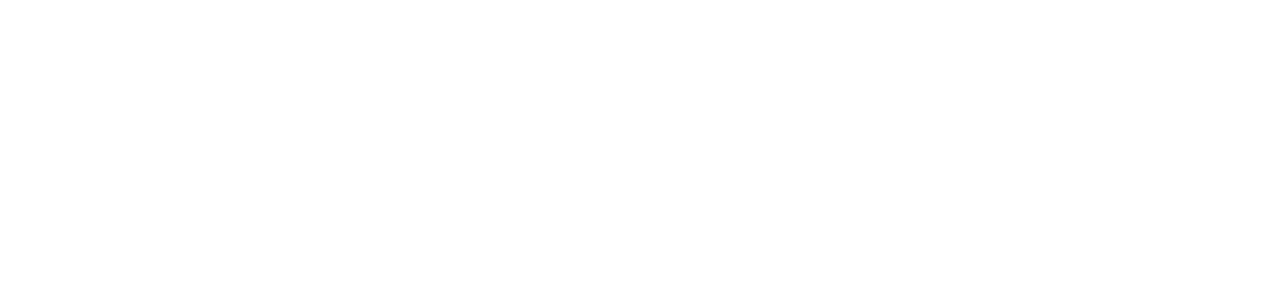
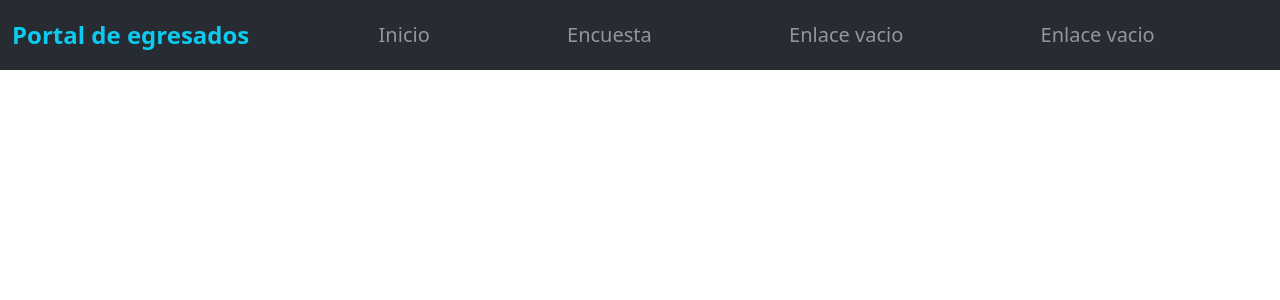
Before and after one commit to GadyelMtz/ProyectoPW, a React (Create React App) app in the folder cliente/: page /login/menu/1 in a window 1280 px wide. Before the commit this address had no page. Shown: the top 300 px of the page. Built offline with nearby package versions, Linux system fonts and the light colour scheme.

Commit message:
Desplazamiento completo

```diff
--- a/cliente/src/App.js
+++ b/cliente/src/App.js
@@ -24,8 +24,8 @@
       <Route path="/login/menu-administrador/editar-egresado/:noControl" element={<EditarEgresado />} />
       <Route path="/login/menu-administrador/eliminar-egresado/:noControl" element={<RUD_Egresados />} />
 
-      <Route path="/:noControl/menu" element={<MenuEgresado />}/>
-      <Route path="/:noControl/encuesta" element={<Encuesta />}/>
+      <Route path="/login/menu/:noControl" element={<MenuEgresado />}/>
+      <Route path="/login/menu/encuesta/:noControl" element={<Encuesta />}/>
 
     </Routes>
   </Router>
--- a/cliente/src/paginas/C_Egresados.js
+++ b/cliente/src/paginas/C_Egresados.js
@@ -50,7 +50,7 @@
       };
 
       const respuesta = await fetch(
-        "/login/menu-administrador/registrar-egresados",
+        "http://localhost:5000/login/menu-administrador/registrar-egresados",
         {
           method: "POST",
           headers: { "Content-Type": "application/json" },
--- a/cliente/src/paginas/DetalleEgresado.js
+++ b/cliente/src/paginas/DetalleEgresado.js
@@ -13,7 +13,7 @@
     const fetchData = async () => {
       try {
         const response = await fetch(
-          `/login/menu-administrador/consultar-egresados/${noControl}`
+          `http://localhost:5000/login/menu-administrador/consultar-egresados/${noControl}`
         );
         const jsonData = await response.json();
         setEgresado(jsonData);
--- a/cliente/src/paginas/EditarEgresado.js
+++ b/cliente/src/paginas/EditarEgresado.js
@@ -28,7 +28,7 @@
     const fetchData = async () => {
       try {
         const response = await fetch(
-          `http://localhost:5000/consultar-egresados/${noControl}`
+          `http://localhost:5000/login/menu-administrador/consultar-egresados/${noControl}`
         );
         const jsonData = await response.json();
 
@@ -78,7 +78,7 @@
         fechaegreso: fechaEgresoFormateada,
       });
 
-      await fetch(`http://localhost:5000/editar-egresado/${noControl}`, {
+      await fetch(`http://localhost:5000/login/menu-administrador/editar-egresado/${noControl}`, {
         method: "PUT",
         headers: {
           "Content-Type": "application/json",
--- a/cliente/src/paginas/Login.js
+++ b/cliente/src/paginas/Login.js
@@ -38,7 +38,7 @@
       if (data.privilegio === "Administrador") {
         navigate("/login/menu-administrador");
       } else if (data.privilegio === "Egresado") {
-        navigate(`/${noControl}/menu`);
+        navigate(`/login/menu/${noControl}`);
       } else {
         console.error(
           `Error al realizar el inicio de sesión: ${response.status}`
--- a/cliente/src/paginas/MenuAdministrador.js
+++ b/cliente/src/paginas/MenuAdministrador.js
@@ -43,19 +43,19 @@
                     </a>
                   </li>
                   <li class="nav-item p-3 py-md-1">
-                    <Link to="/consultar-egresados" class="nav-link">
+                    <Link to="/login/menu-administrador/consultar-egresados" class="nav-link">
                       Ver egresados
                     </Link>
                   </li>
                   <li class="nav-item p-3 py-md-1">
-                    <Link to="/20400775/encuesta" class="nav-link">
-                      Encuesta
+                    <Link to="/login/menu-administrador/registrar-egresados" class="nav-link">
+                      Registrar egresado
                     </Link>
                   </li>
                   <li class="nav-item p-3 py-md-1">
-                    <a href="" class="nav-link">
-                      Bolsa de trabajo
-                    </a>
+                    <Link to="" class="nav-link">
+                      Enlace vacío
+                    </Link>
                   </li>
                 </ul>
 
--- a/cliente/src/paginas/MenuEgresado.js
+++ b/cliente/src/paginas/MenuEgresado.js
@@ -43,19 +43,19 @@
                     </a>
                   </li>
                   <li class="nav-item p-3 py-md-1">
-                    <Link to="/consultar-egresados" class="nav-link">
-                      Ver egresados
-                    </Link>
-                  </li>
-                  <li class="nav-item p-3 py-md-1">
-                    <Link to="/20400775/encuesta" class="nav-link">
+                    <Link to="/login/menu/encuesta/:noControl" class="nav-link">
                       Encuesta
                     </Link>
                   </li>
                   <li class="nav-item p-3 py-md-1">
-                    <a href="" class="nav-link">
-                      Bolsa de trabajo
-                    </a>
+                    <Link to="" class="nav-link">
+                      Enlace vacio
+                    </Link>
+                  </li>
+                  <li class="nav-item p-3 py-md-1">
+                    <Link to="" class="nav-link">
+                      Enlace vacio
+                    </Link>
                   </li>
                 </ul>
 
```
